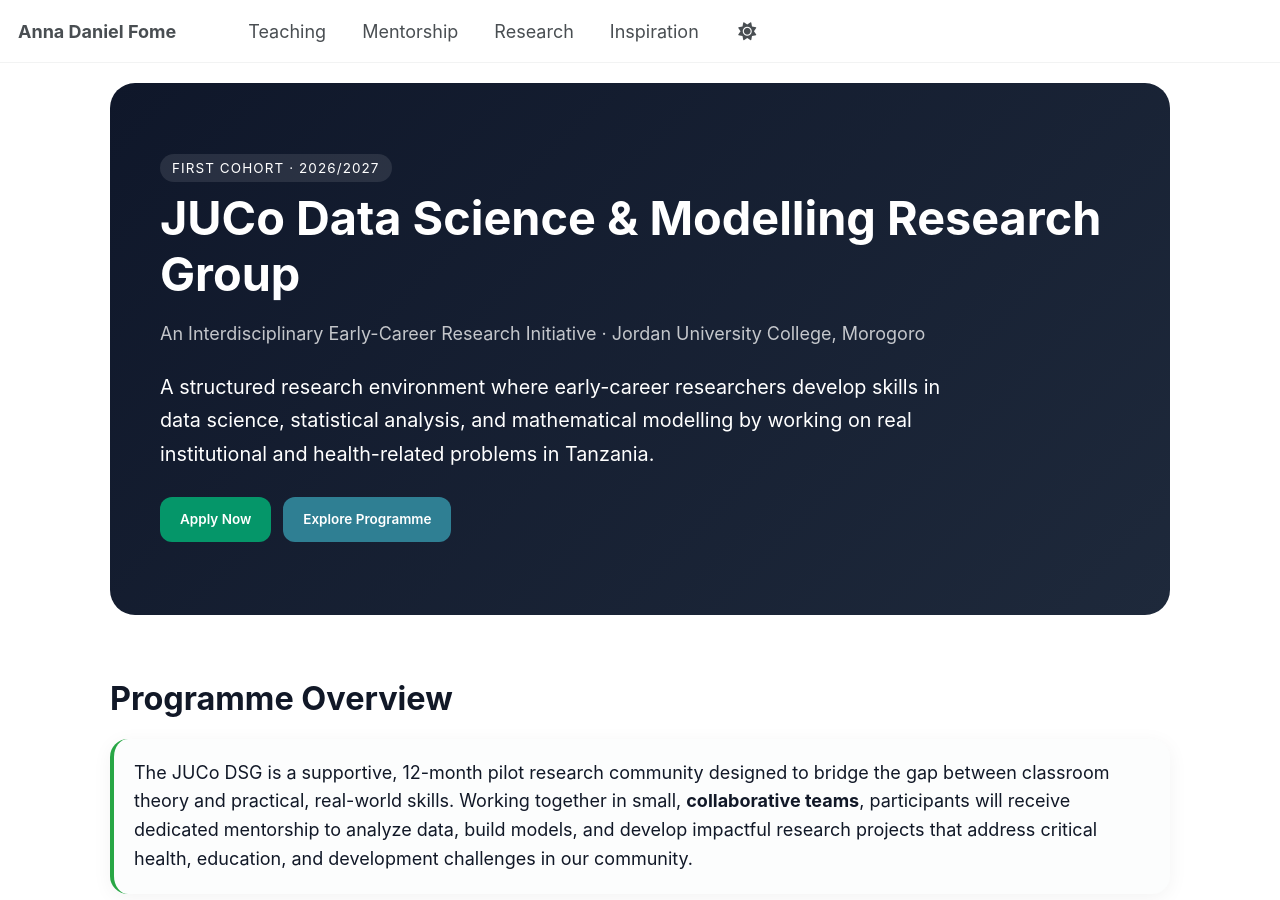
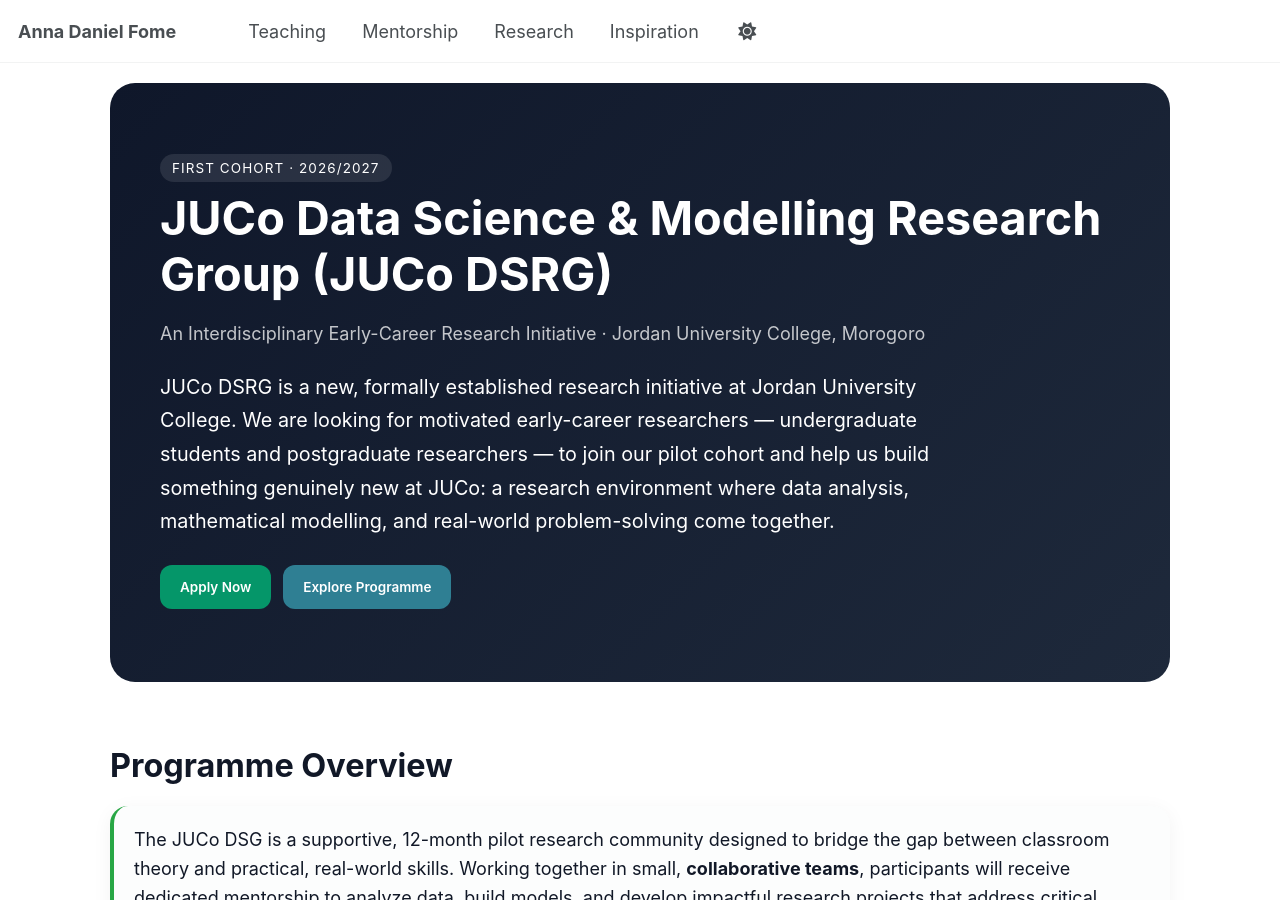
Before and after one commit to FomeA/FomeA.github.io, a Jekyll site: the page built from _pages/datascience.html, in a window 1280 px wide and 900 px high. Built offline with Jekyll 4.4.1, drawn with Linux system fonts in a browser that asks for light colours; a script bundle is joined from its source files by our own code; library files that are not in the unit come from our copies.

Commit message:
Update datascience.html

```diff
--- a/_pages/datascience.html
+++ b/_pages/datascience.html
@@ -13,16 +13,23 @@
 
     <span class="badge">FIRST COHORT · 2026/2027</span>
 
-    <h1>JUCo Data Science & Modelling Research Group</h1>
+    <h1>JUCo Data Science & Modelling Research Group (JUCo DSRG)</h1>
 
     <p class="subtitle">
       An Interdisciplinary Early-Career Research Initiative · Jordan University College, Morogoro
     </p>
 
     <p class="lead">
-      A structured research environment where early-career researchers develop
+      <!--A structured research environment where early-career researchers develop
       skills in data science, statistical analysis, and mathematical modelling by
-      working on real institutional and health-related problems in Tanzania.
+      working on real institutional and health-related problems in Tanzania.-->
+
+      JUCo DSRG is a new,
+      formally established research initiative at Jordan University College. We are
+      looking for motivated early-career researchers — undergraduate students and
+      postgraduate researchers — to join our pilot cohort and help us build
+      something genuinely new at JUCo: a research environment where data analysis,
+      mathematical modelling, and real-world problem-solving come together.
     </p>
 
    <div class="cta">
```
